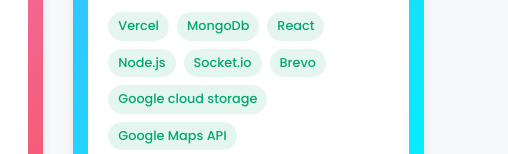
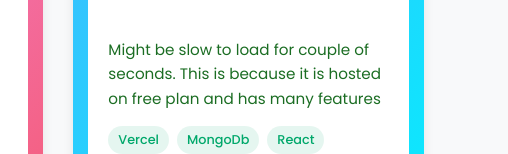
Before and after one commit to itsTk-999/My-Profile, a website: page portfolio.html in a window 1280 px wide. Shown: the part 646-800 px from the top of the page, 772-1280 px from the left. Drawn offline with Linux system fonts and the light colour scheme.

Commit message:
slight update on project 3

```diff
--- a/portfolio.html
+++ b/portfolio.html
@@ -665,6 +665,8 @@
                     <div class="portfolio-content">
                         <h3>Rental House searching</h3>
                         <p>Find houses easily with verified listings, trusted agents, smart filters, and seamless home hunting tools.</p>
+                        <br>
+                            <p style="color:rgb(27, 109, 35)">Might be slow to load for couple of seconds. This is because it is hosted on free plan and has many features</p>
                         <div class="portfolio-tags">
                             <span class="tag">Vercel</span>
                             <span class="tag">MongoDb</span>
```
Also changed, not shown: index.html (+1 -0 lines).
